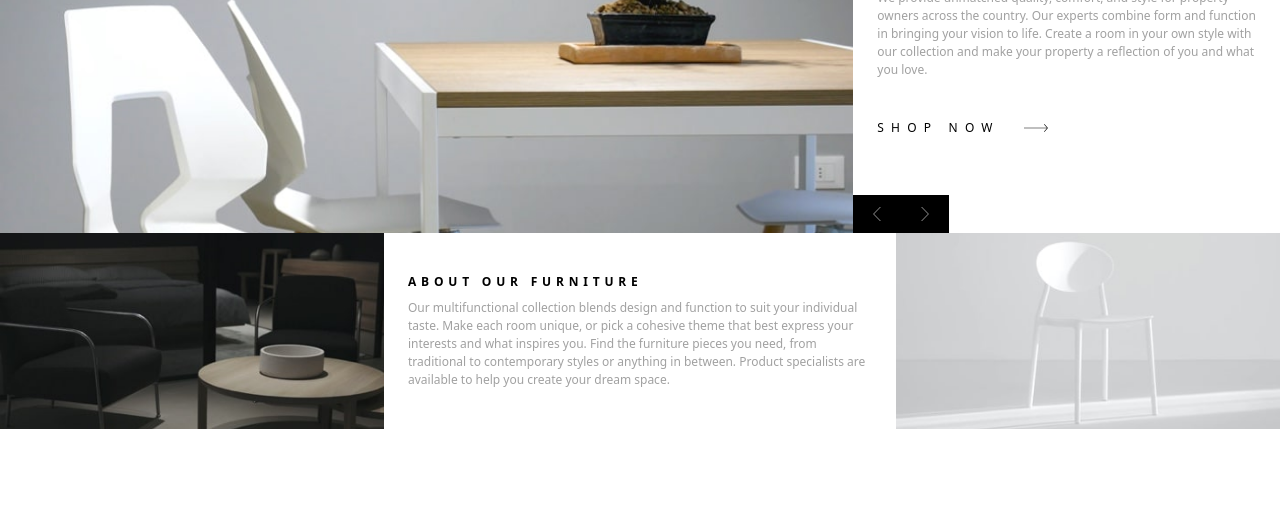
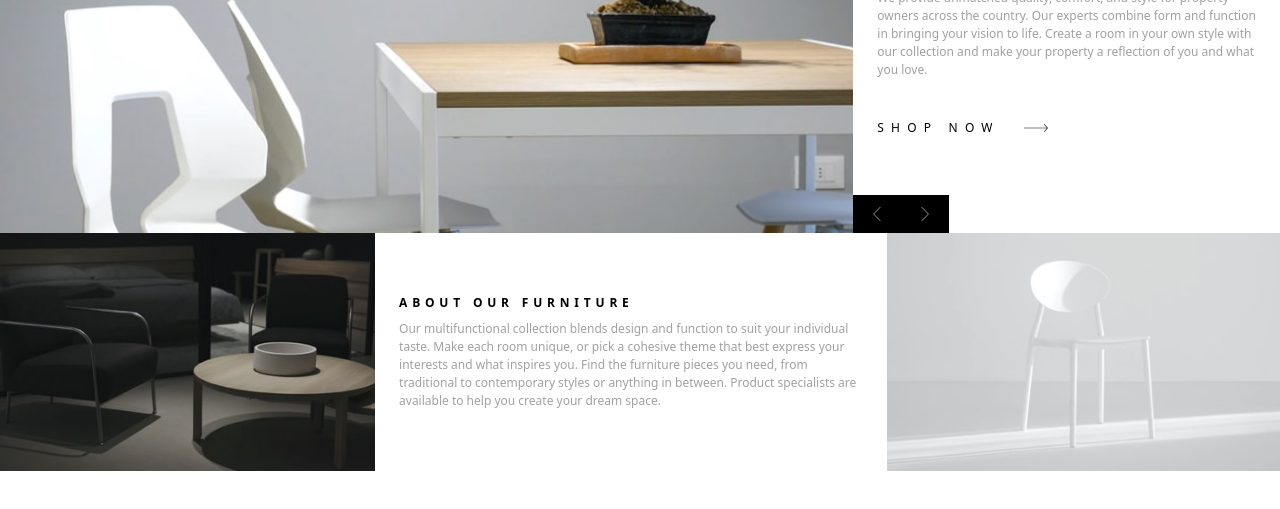
Before and after one commit to asep19/room-homepage, a website: page index.html in a window 1280 px wide. Shown: the part 151-660 px from the top of the page. Drawn offline with Linux system fonts and the light colour scheme.

Commit message:
fix absolute path image

```diff
--- a/css/tailwind.css
+++ b/css/tailwind.css
@@ -9,9 +9,12 @@
 
 @layer base {
 
-
   body {
     font-size: 12px;
   }
 
 }
+
+.hero {
+  @apply bg-[url('../images/mobile-image-hero-1.jpg')] sm:bg-[url('../images/desktop-image-hero-1.jpg')] bg-cover bg-no-repeat
+}
--- a/index.html
+++ b/index.html
@@ -11,12 +11,10 @@
 
 </head>
 <body class="">
-  <!-- <img src="images/desktop-image-hero-1.jpg" alt=""> -->
-  <!-- bg-cover bg-[position:50%_50%] -->
   <section>
     <!-- Section 1 -->
     <div class="md:flex">
-      <div class="md:w-1/2 lg:w-2/3 relative h-96 bg-[url('/images/mobile-image-hero-1.jpg')] sm:bg-[url('/images/desktop-image-hero-1.jpg')] bg-cover bg-no-repeat ">
+      <div class="hero md:w-1/2 lg:w-2/3 relative h-96">
         <!-- Navigation -->
         <div class="px-6 py-10 flex justify-between md:justify-start items-center">
           <svg class="md:hidden" width="20" height="14" xmlns="http://www.w3.org/2000/svg">
@@ -68,11 +66,11 @@
       </div>
     </div>
   </section>
-<!-- flex flex-col justify-center items-center md:flex-row -->
+
   <section class="">
-    <div class="md:flex md:justify-between">
-      <div class="md:w-1/3 bg-[url('/images/image-about-dark.jpg')] bg-cover">
-
+    <div class="flex flex-col items-center md:flex-row ">
+      <div class="">
+          <img class="h-full w-full" src="images/image-about-dark.jpg" alt="">
       </div>
       <div class="grow px-6 py-10 md:max-w-md lg:max-w-lg">
         <h2 class="font-bold  mb-2 uppercase tracking-[.4em]">About our furniture</h2>
@@ -81,7 +79,8 @@
         inspires you. Find the furniture pieces you need, from traditional to contemporary styles
         or anything in between. Product specialists are available to help you create your dream space.</p>
       </div>
-      <div class="md:w-1/3 bg-[url('/images/image-about-light.jpg')] bg-cover bg-right">
+      <div class="">
+        <img src="images/image-about-light.jpg" alt="">
       </div>
     </div>
   </section>
```
Also changed, not shown: css/main.css.
